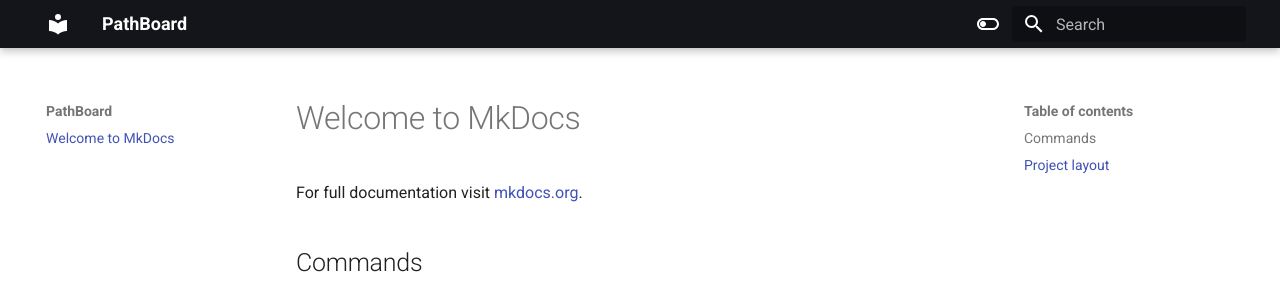
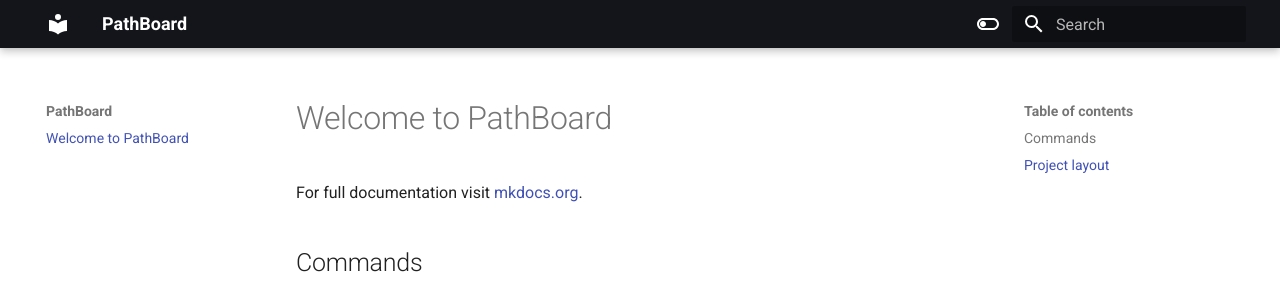
Before and after one commit to PathBoard/pathboard.github.io, an MkDocs documentation site: the page built from docs/index.md, in a window 1280 px wide. Shown: the top 295 px of the page. Built offline with MkDocs 1.6.1 and Material for MkDocs 9.7.7, drawn with Linux system fonts in a browser that asks for light colours.

Commit message:
Adding first files

```diff
--- a/docs/index.md
+++ b/docs/index.md
@@ -1,4 +1,4 @@
-# Welcome to MkDocs
+# Welcome to PathBoard
 
 For full documentation visit [mkdocs.org](https://www.mkdocs.org).
 
```
